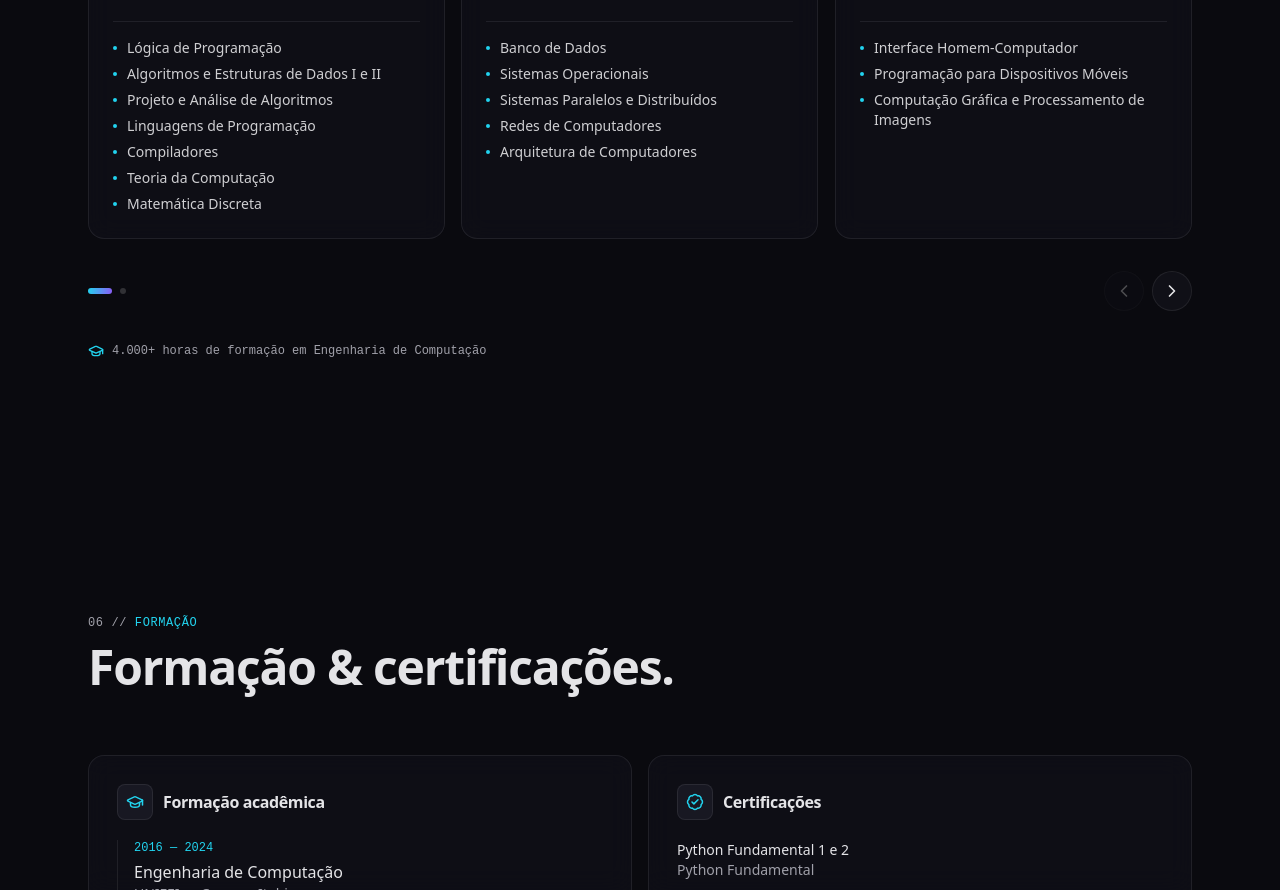
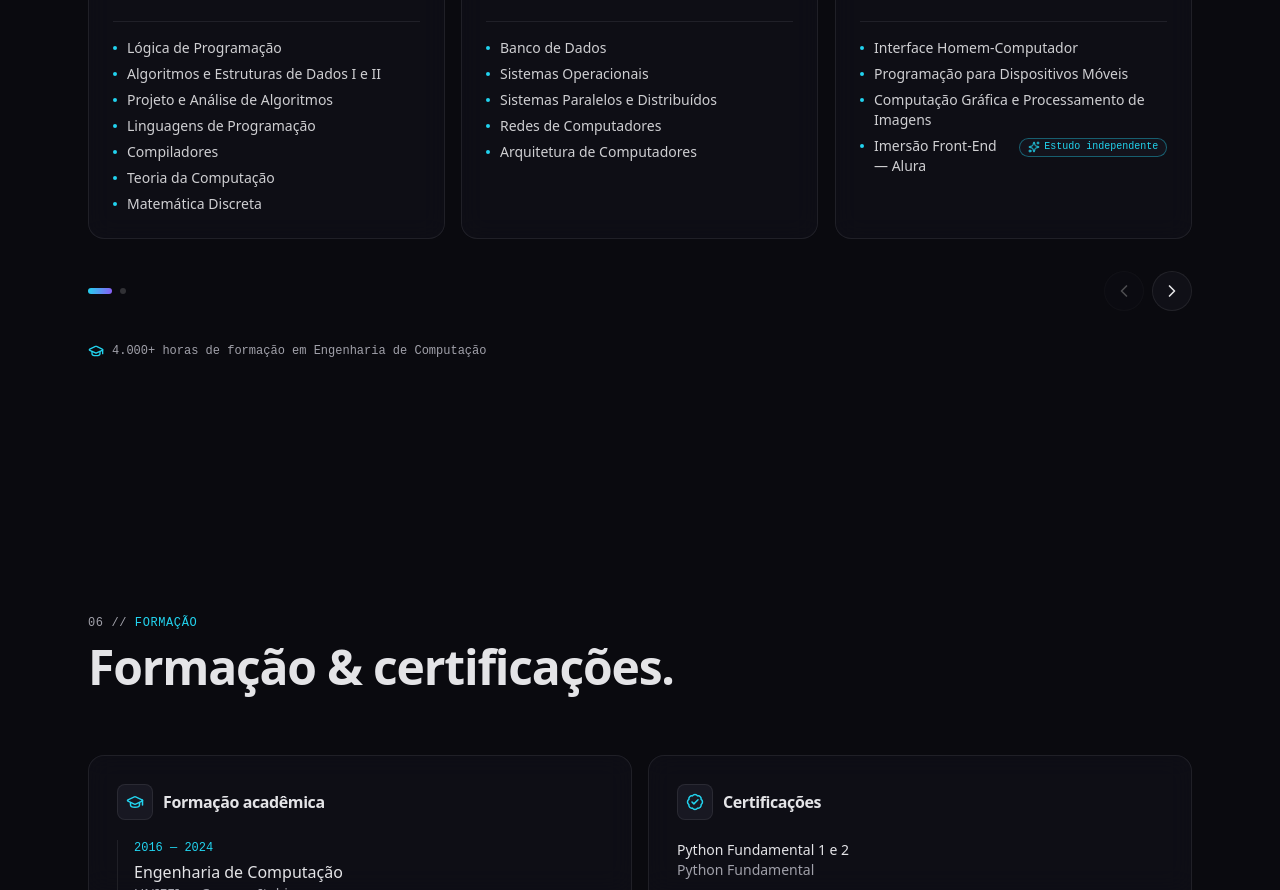
Before and after one commit to lukinhapdm/lucasmagalhaes.dev, a React (Vite) app: page / in a window 1280 px wide. Shown: the part 5220-6110 px from the top of the page. Built offline with nearby package versions, Linux system fonts and the light colour scheme; a web font is replaced by a local one.

Commit message:
content(knowledge): Imersão Front-End (Alura) como estudo independente em Interfaces e experiência

```diff
--- a/src/data/knowledge.ts
+++ b/src/data/knowledge.ts
@@ -31,6 +31,7 @@ export const knowledgeAreas: KnowledgeArea[] = [
 
 /** Estudos feitos por conta própria: entram na lista do card da área, com selo próprio. */
 export const selfStudies: SelfStudy[] = [
+  { id: 'frontendImmersion', area: 'interfaces' },
   { id: 'ddd', area: 'engineering' },
   { id: 'ragFineTuning', area: 'data' },
   { id: 'promptEngineering', area: 'data' },
--- a/src/locales/en.json
+++ b/src/locales/en.json
@@ -229,6 +229,7 @@
     "selfStudy": {
       "badge": "Self-study",
       "items": {
+        "frontendImmersion": "Front-End Immersion — Alura",
         "ddd": "Domain-Driven Design (DDD)",
         "ragFineTuning": "RAG and LLM fine-tuning",
         "promptEngineering": "Prompt engineering"
--- a/src/locales/pt.json
+++ b/src/locales/pt.json
@@ -229,6 +229,7 @@
     "selfStudy": {
       "badge": "Estudo independente",
       "items": {
+        "frontendImmersion": "Imersão Front-End — Alura",
         "ddd": "Domain-Driven Design (DDD)",
         "ragFineTuning": "RAG e fine-tuning de LLMs",
         "promptEngineering": "Prompt engineering"
```
